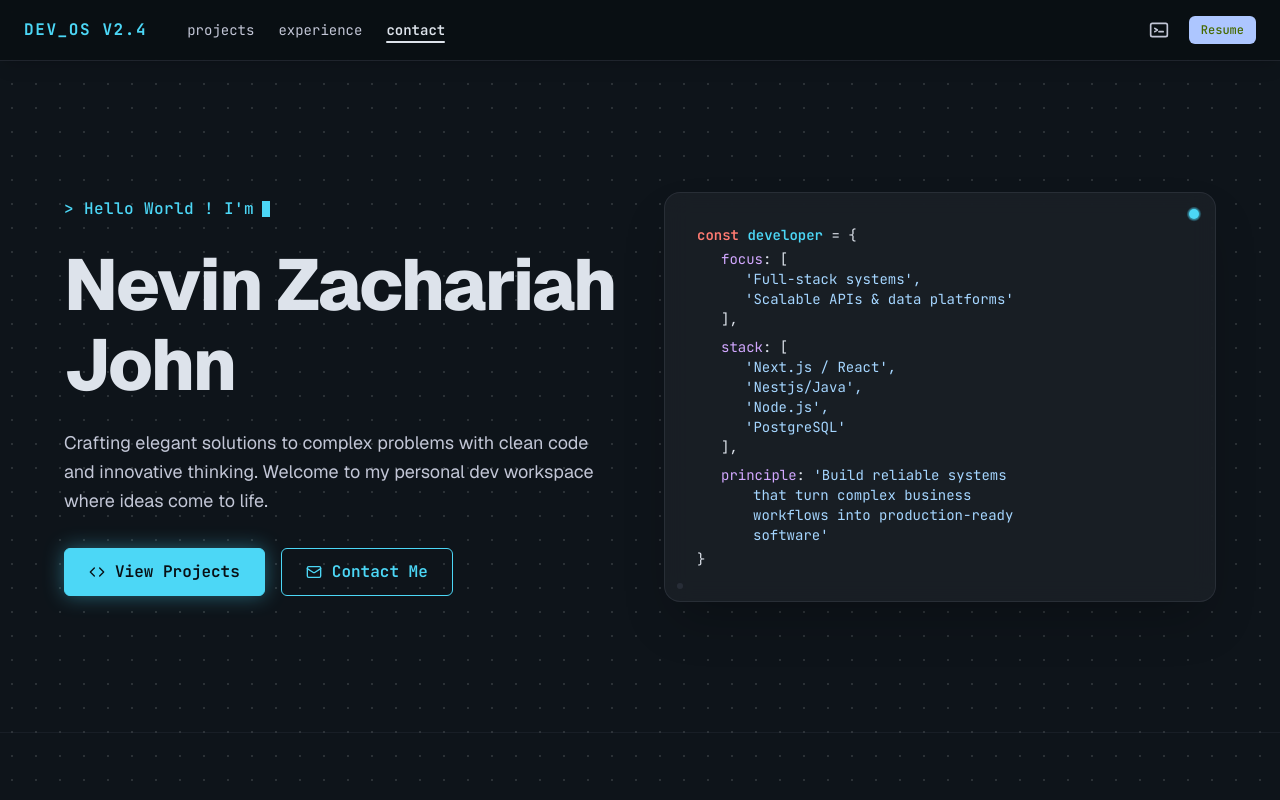
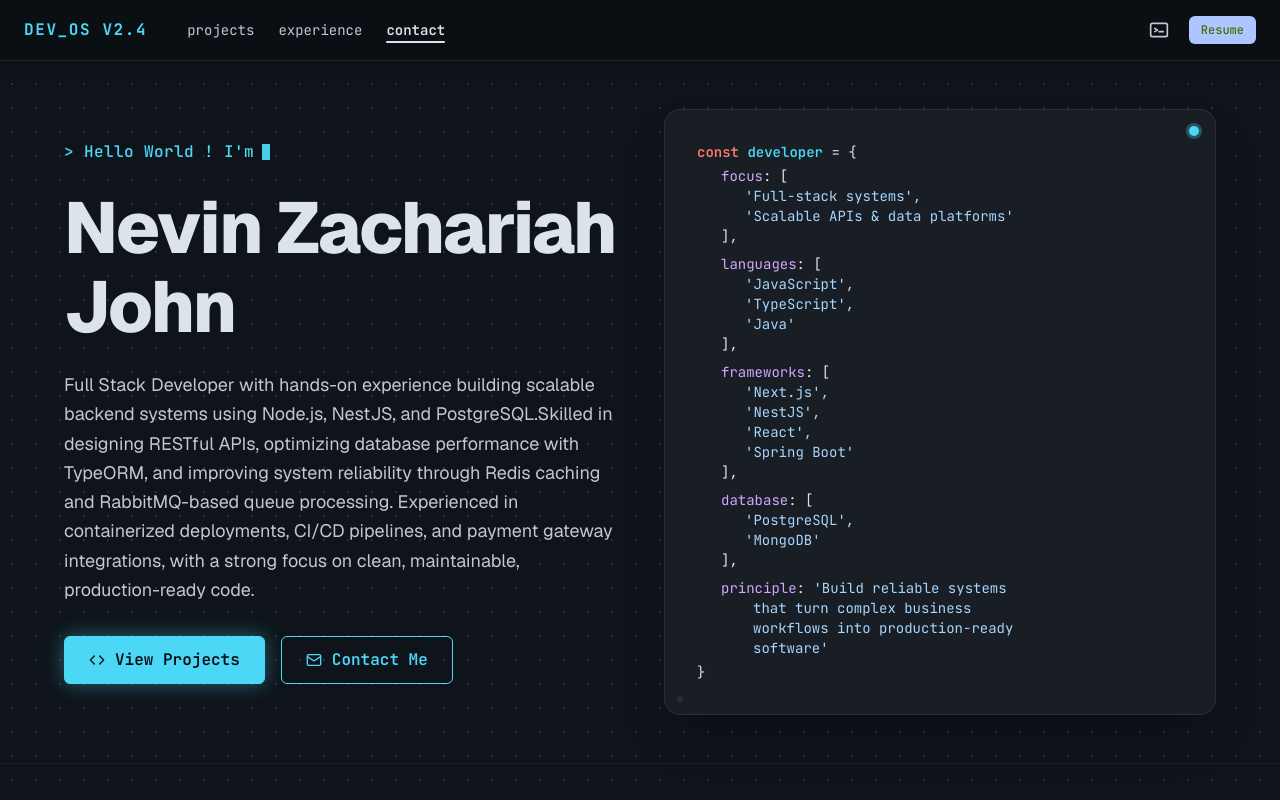
Before and after one commit to Nevin505/nevinzach-portfolio, a Next.js app: page / in a window 1280 px wide. Shown: the top 800 px of the page. Built offline with nearby package versions, Linux system fonts and the light colour scheme.

Commit message:
fix my into code

```diff
--- a/components/Hero.tsx
+++ b/components/Hero.tsx
@@ -89,15 +89,45 @@ export const Hero = () => {
               <span className="text-on-surface">],</span>
             </div>
 
-            {/* stack array */}
+            {/* languages array */}
             <div className="pl-4 sm:pl-6 pt-1">
-              <span className="text-[#d2a8ff]">stack</span>
+              <span className="text-[#d2a8ff]">languages</span>
               <span className="text-on-surface">: [</span>
               <div className="pl-4 sm:pl-6 text-[#a5d6ff]">
-                {developer.stack.map((tech, index) => (
-                  <div key={tech}>
-                    &apos;{tech}&apos;
-                    {index < developer.stack.length - 1 ? "," : ""}
+                {developer.languages.map((lang, index) => (
+                  <div key={lang}>
+                    &apos;{lang}&apos;
+                    {index < developer.languages.length - 1 ? "," : ""}
+                  </div>
+                ))}
+              </div>
+              <span className="text-on-surface">],</span>
+            </div>
+
+            {/* frameworks array */}
+            <div className="pl-4 sm:pl-6 pt-1">
+              <span className="text-[#d2a8ff]">frameworks</span>
+              <span className="text-on-surface">: [</span>
+              <div className="pl-4 sm:pl-6 text-[#a5d6ff]">
+                {developer.frameworks.map((fw, index) => (
+                  <div key={fw}>
+                    &apos;{fw}&apos;
+                    {index < developer.frameworks.length - 1 ? "," : ""}
+                  </div>
+                ))}
+              </div>
+              <span className="text-on-surface">],</span>
+            </div>
+
+            {/* database array */}
+            <div className="pl-4 sm:pl-6 pt-1">
+              <span className="text-[#d2a8ff]">database</span>
+              <span className="text-on-surface">: [</span>
+              <div className="pl-4 sm:pl-6 text-[#a5d6ff]">
+                {developer.database.map((db, index) => (
+                  <div key={db}>
+                    &apos;{db}&apos;
+                    {index < developer.database.length - 1 ? "," : ""}
                   </div>
                 ))}
               </div>
--- a/data/developer.json
+++ b/data/developer.json
@@ -1,17 +1,25 @@
 {
   "greeting": "Hello World ! I'm",
   "name": "Nevin Zachariah John",
-  "bio": "Crafting elegant solutions to complex problems with clean code and innovative thinking. Welcome to my personal dev workspace where ideas come to life.",
-  "developer": {
+  "bio": "Full Stack Developer with hands-on experience building scalable backend systems using Node.js, NestJS, and PostgreSQL.Skilled in designing RESTful APIs, optimizing database performance with TypeORM, and improving system reliability through Redis caching and RabbitMQ-based queue processing. Experienced in containerized deployments, CI/CD pipelines, and payment gateway integrations, with a strong focus on clean, maintainable, production-ready code.","developer": {
     "focus": [
       "Full-stack systems",
       "Scalable APIs & data platforms"
     ],
-    "stack": [
-      "Next.js / React",
-      "Nestjs/Java",
-      "Node.js",
-      "PostgreSQL"
+    "languages": [
+      "JavaScript",
+      "TypeScript",
+      "Java"
+    ],
+    "frameworks": [
+      "Next.js",
+      "NestJS",
+      "React",
+      "Spring Boot"
+    ],
+    "database": [
+      "PostgreSQL",
+      "MongoDB"
     ],
     "principle": [
       "Build reliable systems",
```
Also changed, not shown: public/remove_the_horizontal_blue_bar_the_blinking_underscore_cursor_from_the_terminal.png (added).
